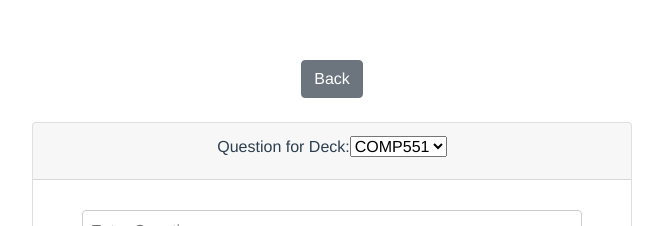
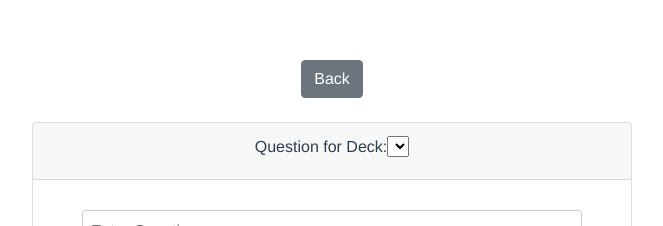
Before and after one commit to mattlitwiller/StudyBuddy, a Vue app: page /#/create-questions in a window 1280 px wide. Shown: the top 226 px of the page, without its empty margins (308-971 px from the left). Built offline with nearby package versions, Linux system fonts and the light colour scheme.

Commit message:
Working hidden reveal button + delete/add deck + persisting deck in createquestions

```diff
--- a/src/components/QuizPage.vue
+++ b/src/components/QuizPage.vue
@@ -13,7 +13,7 @@
       <div class="question-section">
         <h1>Question {{ currentQuestionIndex + 1 }}</h1>
         <p>{{ questions[currentQuestionIndex].text }}</p>
-        <button class="reveal-button" @click="revealAnswer">Reveal</button>
+        <button class="reveal-button" @click="revealAnswer" v-if="!answerRevealed[currentQuestionIndex]">Reveal</button>
         <div v-if="answerRevealed[currentQuestionIndex]" class="answer-section">
           {{ questions[currentQuestionIndex].answer }}
         </div>
@@ -63,10 +63,11 @@ export default {
       this.currentScore++;
     },
     nextQuestion() {
-      if (this.currentQuestionIndex < this.questions.length - 1) {
-        this.currentQuestionIndex++;
-      }
-    },
+  if (this.currentQuestionIndex < this.questions.length - 1) {
+    this.currentQuestionIndex++;
+    this.$set(this.answerRevealed, this.currentQuestionIndex, false); // Reset reveal state for the next question
+    }
+  },
     goBack() {
       window.history.back();
     }
--- a/src/components/ViewDecks.vue
+++ b/src/components/ViewDecks.vue
@@ -10,6 +10,7 @@
         <div class="list-group list-group-flush">
           <div v-for="deck in decks" :key="deck" class="list-group-item">
             <button class="btn btn-light" @click="selectDeck(deck)" style="width: 500px; margin: auto;">{{ deck }}</button>
+            <button class="btn btn-danger float-end" @click="deleteDeck(deck)">Delete</button> <!-- Delete button for each deck -->
           </div>
         </div>
       </div>
@@ -43,7 +44,7 @@
         </div>
         <div class="card-footer">
           <button class="btn btn-primary" @click="startQuiz">Start Quiz</button>
-          <button class="btn btn-danger"> Delete Deck</button>
+          <button class="btn btn-danger"> Delete Deck</button> <!-- You might want to bind this button as well -->
         </div>
       </div>
     </div>
@@ -64,7 +65,6 @@
     </dialog>
   </div>
 </template>
-
 <script>
 import QuizPage from './QuizPage.vue'; // Make sure the path is correct
 export default {
@@ -73,7 +73,7 @@ export default {
   },
   data() {
     return {
-      decks: ['COMP551', 'COMP421'],
+      decks: [], // Initialize as empty
     selectedDeck: null,
     questions: [],
     showQuiz: false,
@@ -81,6 +81,7 @@ export default {
     };
   },
   created() {
+    this.loadDecks(); // Load decks from localStorage
   this.loadQuestions();
   },
   computed: {
@@ -95,6 +96,32 @@ export default {
         this.questions = JSON.parse(storedQuestions);
       }
     },
+    loadDecks() {
+    const storedDecks = localStorage.getItem('decks');
+    if (storedDecks) {
+      this.decks = JSON.parse(storedDecks);
+    } else {
+      this.decks = ['COMP551', 'COMP421']; // Default decks if none are stored
+    }
+  },
+  deleteDeck(deckToDelete) {
+    if (confirm('Are you sure you want to delete this deck and all its questions?')) {
+      // Remove the deck from the decks array
+      this.decks = this.decks.filter(deck => deck !== deckToDelete);
+
+      // Remove associated questions from the questions array
+      this.questions = this.questions.filter(question => question.deck !== deckToDelete);
+
+      // Update localStorage
+      localStorage.setItem('decks', JSON.stringify(this.decks));
+      localStorage.setItem('questions', JSON.stringify(this.questions));
+
+      // Reset selectedDeck if it was the one deleted
+      if (this.selectedDeck === deckToDelete) {
+        this.selectedDeck = null;
+      }
+    }
+  },
     openCreateDeckDialog() {
       const dialog = document.getElementById('createDeckDialog');
       if (dialog.showModal) {
@@ -106,10 +133,12 @@ export default {
     createNewDeck() {
     if (this.newDeckName) {
       this.decks.push(this.newDeckName);
+      localStorage.setItem('decks', JSON.stringify(this.decks)); // Save updated decks list
       this.newDeckName = ''; // Reset the input after adding the deck
       document.getElementById('createDeckDialog').close();
     }
   },
+
     selectDeck(deck) {
       this.selectedDeck = deck;
     },
--- a/src/components/createquestions.vue
+++ b/src/components/createquestions.vue
@@ -8,8 +8,7 @@
       <div class="card-header">
         <label for="deck">Question for Deck:</label>
         <select class="pointer" v-model="newQuestion.deck" id="deck">
-          <option value="COMP551">COMP551</option>
-          <option value="COMP421">COMP421</option>
+          <option v-for="deck in decks" :key="deck" :value="deck">{{ deck }}</option>
         </select>
       </div>
       <div class="card-body">
@@ -64,23 +63,35 @@
 export default {
   data() {
     return {
+      decks: [], // Initialize decks as an empty array
     newQuestion: {
       text: '',
       answer: '',
       hint: '',
-        deck: 'COMP551' // Default deck selection
+      deck: '' // Initially, no default deck is selected
     },
     questions: [],
     showCongratsModal: false
   };
   },
   created() {
+    this.loadDecks();
     this.loadQuestions();
   },
   methods: {
     goToMenu() {
       this.$router.push('/menu');
     },
+    loadDecks() {
+    const storedDecks = localStorage.getItem('decks');
+    if (storedDecks) {
+      this.decks = JSON.parse(storedDecks);
+    }
+    if (this.decks.length > 0) {
+      this.newQuestion.deck = this.decks[0]; // Set the first deck as the default selected deck
+    }
+  },
+
     goBack() {
       this.$router.push('/menu');
     },
```
Lines whose indentation alone changed are shown as unchanged.
